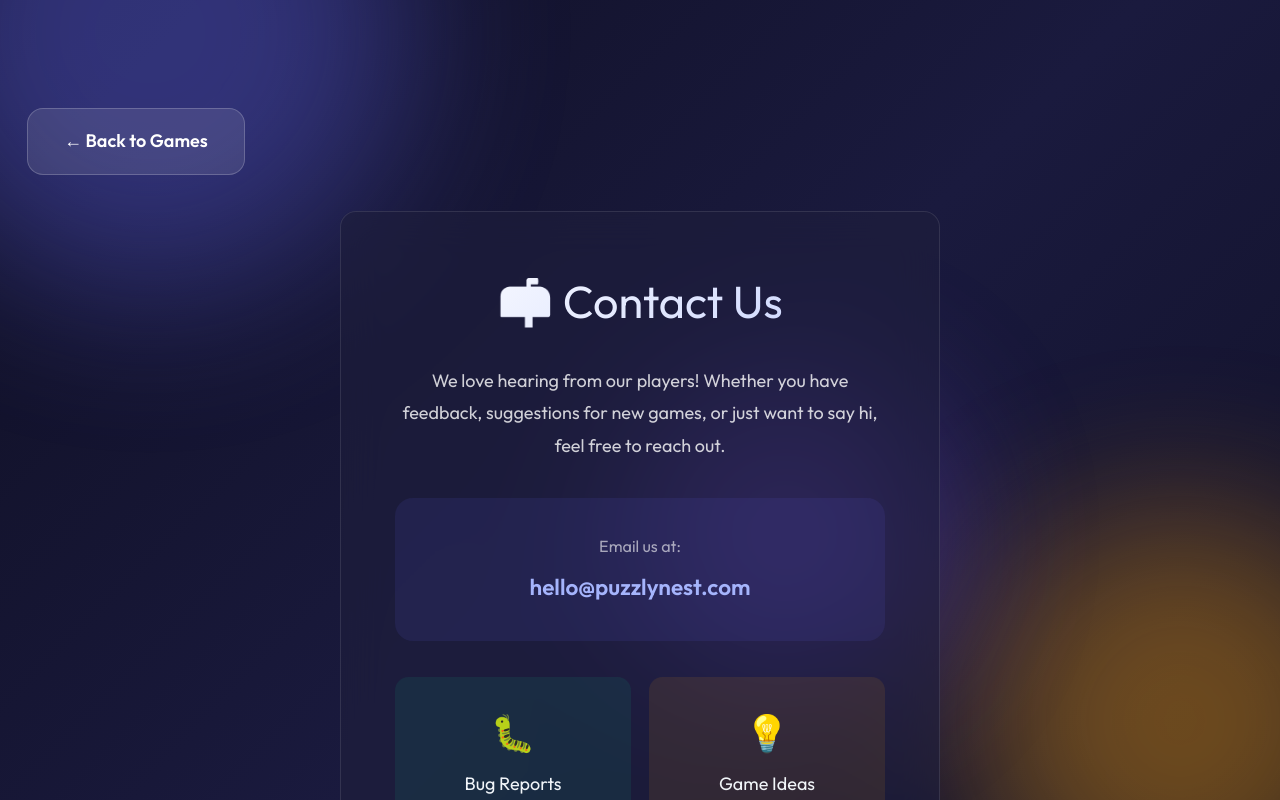
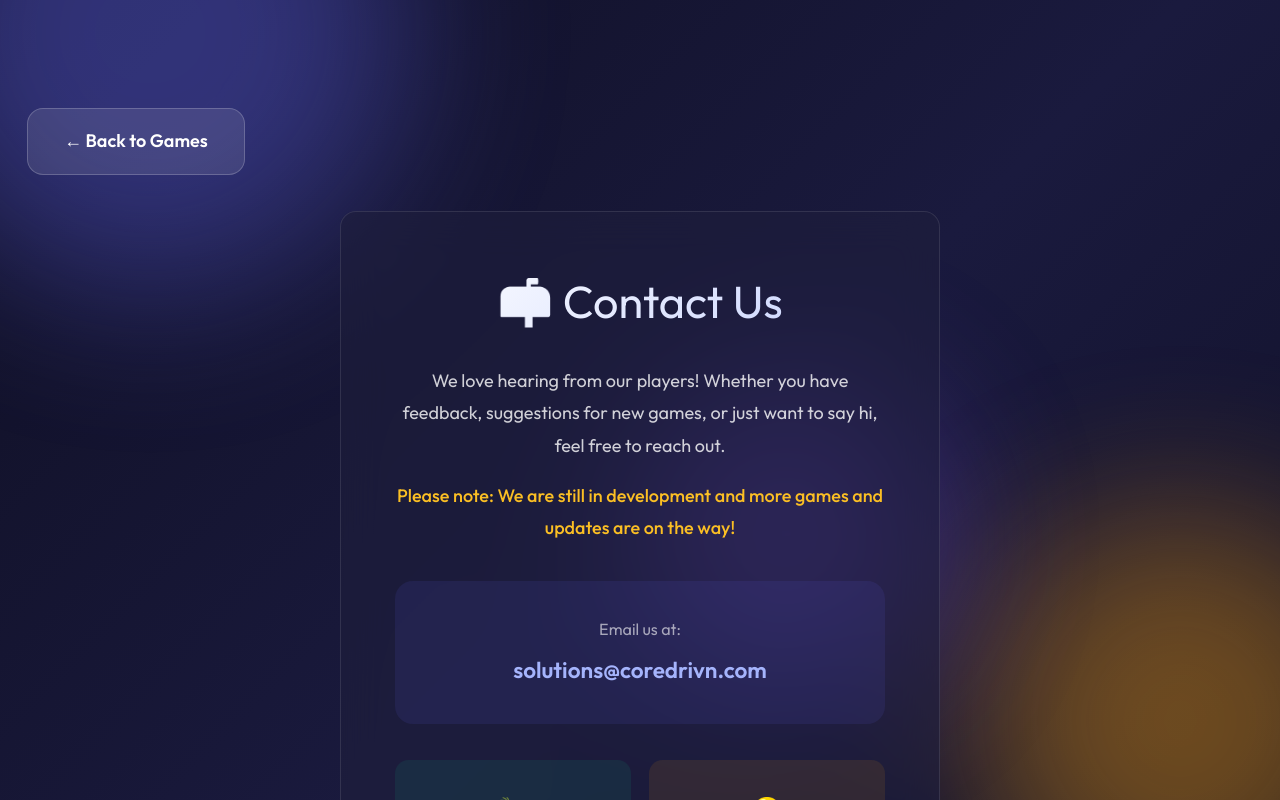
Before and after one commit to coredrivnops/puzzlynest, a Next.js app: page /contact in a window 1280 px wide. Shown: the top 800 px of the page. Built offline with nearby package versions, Linux system fonts and the light colour scheme; no server answers.

Commit message:
Fix AdSense critical issues: Add ads.txt, remove blog references

```diff
--- a/app/contact/page.tsx
+++ b/app/contact/page.tsx
@@ -31,11 +31,20 @@
 
                 <p style={{
                     color: 'rgba(255,255,255,0.8)',
-                    marginBottom: '2rem',
+                    marginBottom: '1rem',
                     lineHeight: 1.8
                 }}>
                     We love hearing from our players! Whether you have feedback,
                     suggestions for new games, or just want to say hi, feel free to reach out.
+                </p>
+
+                <p style={{
+                    color: '#fbbf24',
+                    marginBottom: '2rem',
+                    lineHeight: 1.8,
+                    fontWeight: 500
+                }}>
+                    Please note: We are still in development and more games and updates are on the way!
                 </p>
 
                 <div style={{
@@ -48,7 +57,7 @@
                         Email us at:
                     </p>
                     <a
-                        href="mailto:hello@puzzlynest.com"
+                        href="mailto:solutions@coredrivn.com"
                         style={{
                             color: '#a5b4fc',
                             fontSize: '1.25rem',
@@ -56,7 +65,7 @@
                             textDecoration: 'none'
                         }}
                     >
-                        hello@puzzlynest.com
+                        solutions@coredrivn.com
                     </a>
                 </div>
 
--- a/app/privacy/page.tsx
+++ b/app/privacy/page.tsx
@@ -59,7 +59,7 @@
                     <section>
                         <h2 className="text-xl font-semibold mb-3 text-white">6. Contact Us</h2>
                         <p>If you have any questions about this Privacy Policy, please contact us at:</p>
-                        <p className="mt-2">Email: <a href="mailto:hello@puzzlynest.com" className="text-indigo-400 hover:underline">hello@puzzlynest.com</a></p>
+                        <p className="mt-2">Email: <a href="mailto:solutions@coredrivn.com" className="text-indigo-400 hover:underline">solutions@coredrivn.com</a></p>
                     </section>
                 </div>
             </div>
--- a/app/robots.ts
+++ b/app/robots.ts
@@ -5,7 +5,7 @@
         rules: {
             userAgent: '*',
             allow: '/',
-            disallow: ['/api/', '/admin/'],
+            disallow: ['/api/', '/admin/', '/blog/'],
         },
         sitemap: 'https://puzzlynest.com/sitemap.xml',
     };
--- a/app/sitemap.ts
+++ b/app/sitemap.ts
@@ -9,7 +9,6 @@
         { url: baseUrl, lastModified: new Date(), changeFrequency: 'daily' as const, priority: 1 },
         { url: `${baseUrl}/games`, lastModified: new Date(), changeFrequency: 'daily' as const, priority: 0.9 },
         { url: `${baseUrl}/games/kids`, lastModified: new Date(), changeFrequency: 'daily' as const, priority: 0.9 },
-        { url: `${baseUrl}/blog`, lastModified: new Date(), changeFrequency: 'weekly' as const, priority: 0.8 },
         { url: `${baseUrl}/about`, lastModified: new Date(), changeFrequency: 'monthly' as const, priority: 0.5 },
         { url: `${baseUrl}/contact`, lastModified: new Date(), changeFrequency: 'monthly' as const, priority: 0.4 },
         { url: `${baseUrl}/privacy`, lastModified: new Date(), changeFrequency: 'monthly' as const, priority: 0.3 },
--- a/app/terms/page.tsx
+++ b/app/terms/page.tsx
@@ -50,7 +50,7 @@
                     <section>
                         <h2 className="text-xl font-semibold mb-3 text-white">6. Contact Info</h2>
                         <p>If you have any questions about these Terms, please contact us at:</p>
-                        <p className="mt-2">Email: <a href="mailto:hello@puzzlynest.com" className="text-indigo-400 hover:underline">hello@puzzlynest.com</a></p>
+                        <p className="mt-2">Email: <a href="mailto:solutions@coredrivn.com" className="text-indigo-400 hover:underline">solutions@coredrivn.com</a></p>
                     </section>
                 </div>
             </div>
--- a/components/Footer.tsx
+++ b/components/Footer.tsx
@@ -7,7 +7,6 @@
         <footer className="footer">
             <div className="footer-links">
                 <Link href="/about" className="footer-link">About</Link>
-                <Link href="/blog" className="footer-link">Blog</Link>
                 <Link href="/privacy" className="footer-link">Privacy Policy</Link>
                 <Link href="/terms" className="footer-link">Terms of Use</Link>
                 <Link href="/contact" className="footer-link">Contact</Link>
```
Also changed, not shown: public/ads.txt (added).
